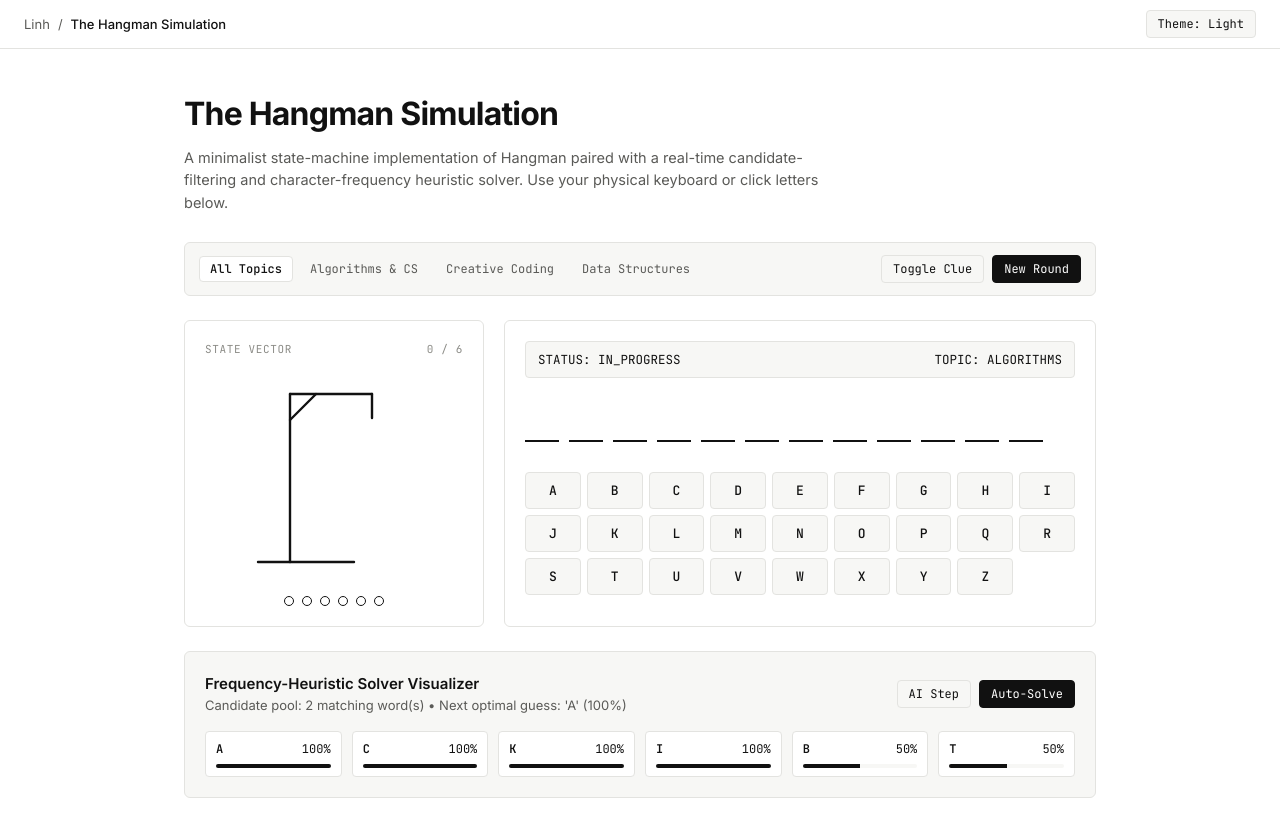
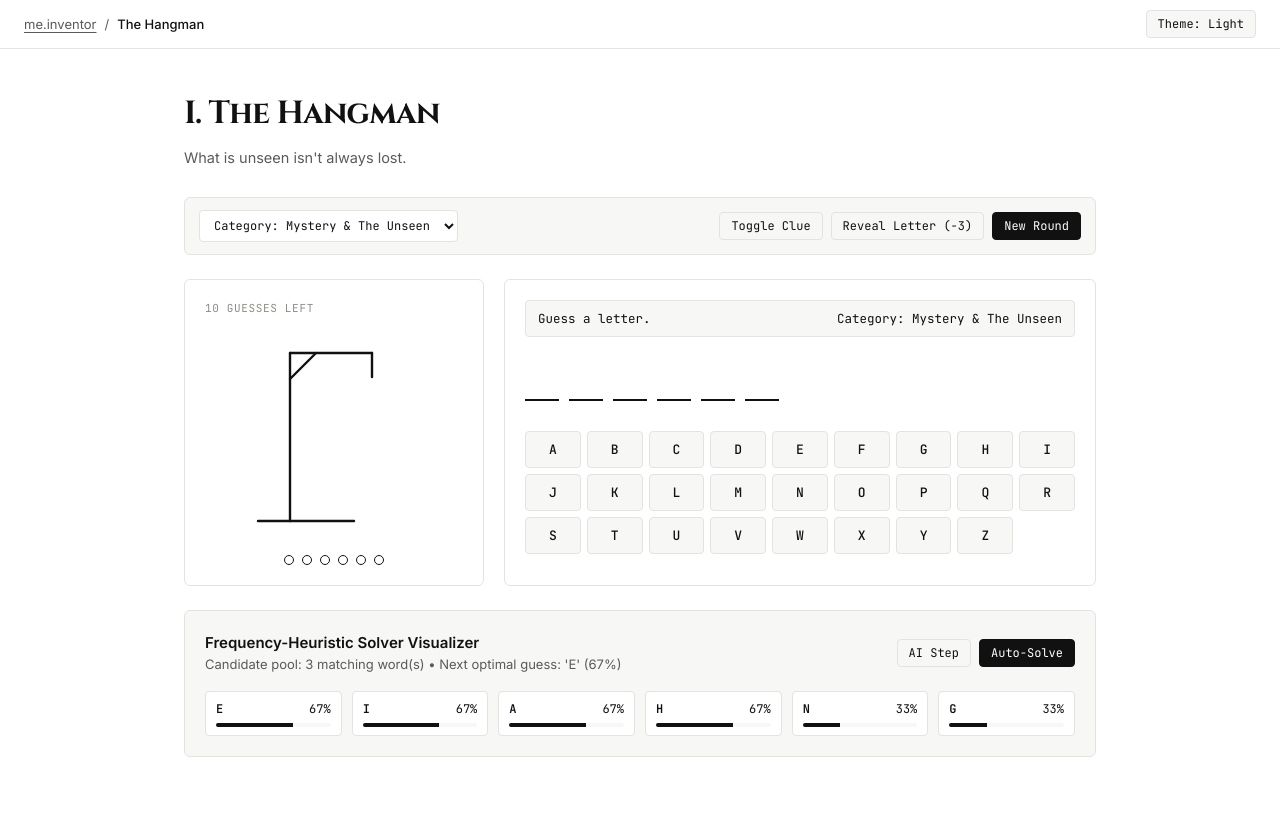
Before and after one commit to ttranglinh/me.github.io, a plain HTML site: page hangman/hang_man_index.html in a window 1280 px wide. Drawn offline with Linux system fonts and the light colour scheme.

Commit message:
Update Hangman game and word themes

```diff
--- a/hangman/index.html
+++ b/hangman/hang_man_index.html
@@ -6,7 +6,7 @@
   <title>0. The Hangman </title>
   <link rel="preconnect" href="https://fonts.googleapis.com" />
   <link rel="preconnect" href="https://fonts.gstatic.com" crossorigin />
-  <link href="https://fonts.googleapis.com/css2?family=Inter:wght@400;500;600;700&family=JetBrains+Mono:wght@400;500;600&display=swap" rel="stylesheet" />
+  <link href="https://fonts.googleapis.com/css2?family=Cinzel:wght@700&family=Inter:wght@400;500;600;700&family=JetBrains+Mono:wght@400;500;600&display=swap" rel="stylesheet" />
   <style>
     :root {
       --bg: #ffffff;
@@ -67,22 +67,18 @@
 
     .breadcrumb {
       display: flex;
+      flex-wrap: wrap;
       align-items: center;
-      gap: 8px;
+      gap: 4px 8px;
       color: var(--muted);
     }
 
     .breadcrumb a {
-      color: var(--muted);
-      text-decoration: none;
+      color: inherit;
+      text-underline-offset: 0.2em;
     }
 
-    .breadcrumb a:hover {
-      color: var(--ink);
-      text-decoration: underline;
-    }
-
-    .breadcrumb strong {
+    .topbar-title {
       color: var(--ink);
       font-weight: 500;
     }
@@ -137,6 +133,7 @@
     }
 
     h1 {
+      font-family: 'Cinzel', Georgia, serif;
       font-size: clamp(24px, 3.5vw, 32px);
       font-weight: 700;
       letter-spacing: -0.025em;
@@ -163,33 +160,16 @@
       margin-bottom: 24px;
     }
 
-    .category-group {
-      display: flex;
-      flex-wrap: wrap;
-      gap: 6px;
-    }
-
-    .cat-btn {
-      background: transparent;
-      border: 1px solid transparent;
-      color: var(--muted);
+    #categorySelect {
+      max-width: 100%;
+      background: var(--bg);
+      border: 1px solid var(--border);
+      color: var(--ink);
       font-family: var(--font-mono);
       font-size: 12px;
-      padding: 4px 10px;
+      padding: 6px 10px;
       border-radius: 4px;
       cursor: pointer;
-    }
-
-    .cat-btn:hover {
-      background: var(--bg);
-      color: var(--ink);
-    }
-
-    .cat-btn.active {
-      background: var(--bg);
-      border-color: var(--border);
-      color: var(--ink);
-      font-weight: 500;
     }
 
     /* Workspace Grid */
@@ -272,6 +252,8 @@
       border-radius: 4px;
       margin-bottom: 16px;
       display: flex;
+      flex-wrap: wrap;
+      gap: 4px 12px;
       justify-content: space-between;
       align-items: center;
     }
@@ -440,11 +422,11 @@
 <body>
 
   <header class="topbar">
-    <div class="breadcrumb">
-      <a href="../">Linh</a>
-      <span>/</span>
-      <strong>The Hangman Simulation</strong>
-    </div>
+    <nav class="breadcrumb" aria-label="Breadcrumb">
+      <a href="../index.html">me.inventor</a>
+      <span aria-hidden="true">/</span>
+      <span class="topbar-title" aria-current="page">The Hangman</span>
+    </nav>
     <div class="topbar-controls">
       <button class="btn" id="themeBtn" type="button">Theme: Light</button>
     </div>
@@ -452,34 +434,31 @@
 
   <main class="container">
     <div class="header-block">
-      <h1>The Hangman Simulation</h1>
+      <h1>I. The Hangman</h1>
       <p class="subtitle">
-        A minimalist state-machine implementation of Hangman paired with a real-time candidate-filtering and character-frequency heuristic solver. Use your physical keyboard or click letters below.
+        What is unseen isn't always lost.
       </p>
     </div>
 
     <!-- Category & Game Toolbar -->
     <div class="toolbar">
-      <div class="category-group" id="categoryGroup">
-        <button class="cat-btn active" data-cat="All" type="button">All Topics</button>
-        <button class="cat-btn" data-cat="Algorithms" type="button">Algorithms & CS</button>
-        <button class="cat-btn" data-cat="Graphics" type="button">Creative Coding</button>
-        <button class="cat-btn" data-cat="Structures" type="button">Data Structures</button>
-      </div>
-      <div style="display: flex; gap: 8px;">
+      <select id="categorySelect" aria-label="Word category">
+        <option value="mystery">Category: Mystery &amp; The Unseen</option>
+        <option value="mindstate">Category: State of Mind</option>
+        <option value="literature">Category: Literature</option>
+      </select>
+      <div style="display: flex; flex-wrap: wrap; gap: 8px;">
         <button class="btn" id="clueBtn" type="button">Toggle Clue</button>
+        <button class="btn" id="hintBtn" type="button" aria-keyshortcuts="!">Reveal Letter (−3)</button>
         <button class="btn primary" id="newGameBtn" type="button">New Round</button>
       </div>
     </div>
 
     <!-- Main Interactive Workspace -->
     <div class="workspace">
-      <!-- Left: SVG Gallows & Vector State -->
+      <!-- Gallows and remaining guesses -->
       <div class="panel gallows-wrap">
-        <div class="panel-label" style="width: 100%;">
-          <span>State Vector</span>
-          <span id="errorRatio">0 / 6</span>
-        </div>
+        <div class="panel-label" id="guessCount" style="width: 100%;">10 guesses left</div>
 
         <svg width="200" height="210" viewBox="0 0 200 210" fill="none" stroke="currentColor" stroke-width="2.4" stroke-linecap="round">
           <!-- Gallows Frame -->
@@ -511,8 +490,8 @@
       <!-- Right: Word Slots & Keyboard -->
       <div class="panel">
         <div class="status-banner">
-          <span id="statusText">STATUS: IN_PROGRESS</span>
-          <span id="catBadge">TOPIC: ALGORITHMS</span>
+          <span id="statusText" role="status">Guess a letter.</span>
+          <span id="catBadge"></span>
         </div>
 
         <div class="clue-box" id="clueBox"></div>
@@ -544,34 +523,58 @@
   </main>
 
   <script>
-    const DICTIONARY = [
-      { word: 'RECURSION', cat: 'Algorithms', clue: 'A function calling itself until reaching a base case.', note: 'Used in fractal trees, DFS maze carving, and divide-and-conquer sorting.' },
-      { word: 'BACKTRACKING', cat: 'Algorithms', clue: 'Incremental search that abandons dead-end paths.', note: 'Core mechanism behind recursive maze generation and constraint solvers.' },
-      { word: 'HEURISTIC', cat: 'Algorithms', clue: 'A practical rule-of-thumb strategy for fast problem solving.', note: 'A* pathfinding uses Manhattan or Euclidean distance heuristics to guide search.' },
-      { word: 'COMPLEXITY', cat: 'Algorithms', clue: 'Measures how runtime or memory scales with input size.', note: 'Often expressed in Big-O notation such as O(n log n).' },
-      { word: 'PENDULUM', cat: 'Graphics', clue: 'A suspended mass swinging under gravitational acceleration.', note: 'Coupling two pendulums creates a chaotic system solved via RK4 integration.' },
-      { word: 'KALEIDOSCOPE', cat: 'Graphics', clue: 'Symmetrical visual patterns generated via angular reflection.', note: 'Built in Canvas/p5.js using polar coordinates and rotational transforms.' },
-      { word: 'SHADER', cat: 'Graphics', clue: 'A small program executed in parallel per pixel on the GPU.', note: 'GLSL fragment shaders power real-time procedural noise and raymarching.' },
-      { word: 'KINEMATICS', cat: 'Graphics', clue: 'Describes motion via position, velocity, and acceleration.', note: 'Updating velocity by acceleration each frame forms the core physics loop.' },
-      { word: 'QUADTREE', cat: 'Structures', clue: 'A tree structure that recursively divides 2D space into four quadrants.', note: 'Reduces 2D particle collision checks from O(n²) down to O(n log n).' },
-      { word: 'HASHMAP', cat: 'Structures', clue: 'Maps keys to values for O(1) average lookup time.', note: 'Essential for frequency counting and caching computed states.' },
-      { word: 'ADJACENCY', cat: 'Structures', clue: 'Matrix or list representation showing connected graph vertices.', note: 'Used to represent grids and networks in graph traversal algorithms.' },
-      { word: 'QUEUE', cat: 'Structures', clue: 'First-In, First-Out (FIFO) linear collection.', note: 'Controls Breadth-First Search (BFS) and grid movement in Snake.' }
-    ];
+    const DICTIONARY = {
+      mystery: [
+        { word: "ENIGMA", clue: "A puzzle or person whose true nature remains veiled even under close study." },
+        { word: "CIPHER", clue: "A disguised message that looks like nonsense until you hold the key." },
+        { word: "OMEN", clue: "A subtle early sign hinting at what is quietly unfolding." },
+        { word: "LABYRINTH", clue: "A winding path where every dead end teaches you the shape of the maze." },
+        { word: "SHADOW", clue: "Proof that light is nearby, even when the source stays out of sight." },
+        { word: "CONUNDRUM", clue: "A riddle whose answer only appears once you question your first assumption." },
+        { word: "WHISPER", clue: "A truth spoken softly enough that only those paying attention catch it." },
+        { word: "PHANTOM", clue: "Something felt strongly in the mind though absent from the room." }
+      ],
+      mindstate: [
+        { word: "SERENITY", clue: "Calmness that stays intact even when the outside world turns noisy." },
+        { word: "SOLITUDE", clue: "Being alone without loneliness; the quiet space where clarity returns." },
+        { word: "REVERIE", clue: "A waking daydream where the mind wanders free of clocks and rules." },
+        { word: "CATHARSIS", clue: "The sudden emotional release that follows facing a heavy truth." },
+        { word: "LUCIDITY", clue: "Seeing a situation clearly, stripped of fear or wishful thinking." },
+        { word: "STILLNESS", clue: "Not the absence of movement, but the quiet control beneath it." },
+        { word: "EQUANIMITY", clue: "Meeting both praise and setback with the same steady breath." },
+        { word: "NOSTALGIA", clue: "A bittersweet ache for a memory that feels warmer in hindsight." }
+      ],
+      literature: [
+        { word: "ALLEGORY", clue: "A story whose surface characters carry a deeper hidden meaning." },
+        { word: "PROLOGUE", clue: "The quiet opening scene before the main journey begins." },
+        { word: "MONOLOGUE", clue: "An unfiltered truth spoken aloud when no one else is answering." },
+        { word: "EPILOGUE", clue: "A final backward glance after the main storm has settled." },
+        { word: "METAPHOR", clue: "Understanding one mystery by naming it after another." },
+        { word: "PALIMPSEST", clue: "A manuscript scraped clean and rewritten, yet still showing traces of its past." },
+        { word: "ANTHOLOGY", clue: "Different voices and fragments gathered between two covers." },
+        { word: "FORESHADOW", clue: "A quiet detail planted early that only makes sense at the ending." }
+      ]
+    };
 
-    let selectedCategory = 'All';
-    let currentEntry = DICTIONARY[0];
+    const STARTING_GUESSES = 10;
+    const HINT_COST = 3;
+    const VOWELS = 'AEIOU';
+
+    let roundWords;
+    let currentEntry;
     let guessedLetters = new Set();
-    let wrongGuesses = 0;
+    let guessesLeft = STARTING_GUESSES;
+    let feedback = 'Guess a letter.';
     let autoTimer = null;
 
-    const MAX_ERRORS = 6;
     const wordDisplay = document.getElementById('wordDisplay');
     const keyboardEl = document.getElementById('keyboard');
     const statusText = document.getElementById('statusText');
     const catBadge = document.getElementById('catBadge');
-    const errorRatio = document.getElementById('errorRatio');
+    const categorySelect = document.getElementById('categorySelect');
+    const guessCount = document.getElementById('guessCount');
     const stateDots = document.querySelectorAll('#stateDots .dot');
+    const hintBtn = document.getElementById('hintBtn');
     const clueBox = document.getElementById('clueBox');
     const conceptNote = document.getElementById('conceptNote');
     const solverStats = document.getElementById('solverStats');
@@ -592,21 +595,14 @@
       }
     });
 
-    // Category Selection
-    document.querySelectorAll('.cat-btn').forEach((btn) => {
-      btn.addEventListener('click', () => {
-        document.querySelectorAll('.cat-btn').forEach((b) => b.classList.remove('active'));
-        btn.classList.add('active');
-        selectedCategory = btn.dataset.cat;
-        startNewRound();
-      });
-    });
+    categorySelect.addEventListener('change', startNewRound);
 
     document.getElementById('clueBtn').addEventListener('click', () => {
       clueBox.classList.toggle('visible');
     });
 
     document.getElementById('newGameBtn').addEventListener('click', startNewRound);
+    hintBtn.addEventListener('click', revealLetter);
 
     function startNewRound() {
       if (autoTimer) {
@@ -615,18 +611,16 @@
         aiAutoBtn.textContent = 'Auto-Solve';
       }
 
-      const pool = selectedCategory === 'All'
-        ? DICTIONARY
-        : DICTIONARY.filter((item) => item.cat === selectedCategory);
-
-      currentEntry = pool[Math.floor(Math.random() * pool.length)];
+      roundWords = DICTIONARY[categorySelect.value];
+      currentEntry = roundWords[Math.floor(Math.random() * roundWords.length)];
       guessedLetters = new Set();
-      wrongGuesses = 0;
+      guessesLeft = STARTING_GUESSES;
+      feedback = 'Guess a letter.';
 
       clueBox.textContent = `Clue: ${currentEntry.clue}`;
       clueBox.classList.remove('visible');
       conceptNote.classList.remove('visible');
-      catBadge.textContent = `TOPIC: ${currentEntry.cat.toUpperCase()}`;
+      catBadge.textContent = categorySelect.selectedOptions[0].textContent;
 
       renderAll();
     }
@@ -636,14 +630,32 @@
     }
 
     function isGameOver() {
-      return isSolved() || wrongGuesses >= MAX_ERRORS;
+      return isSolved() || guessesLeft === 0;
     }
 
     function makeGuess(letter) {
       if (isGameOver() || guessedLetters.has(letter)) return;
       guessedLetters.add(letter);
-      if (!currentEntry.word.includes(letter)) {
-        wrongGuesses++;
+      if (currentEntry.word.includes(letter)) {
+        feedback = `Good guess: ${letter}.`;
+      } else {
+        const cost = VOWELS.includes(letter) ? 2 : 1;
+        guessesLeft = Math.max(0, guessesLeft - cost);
+        feedback = `${letter} is absent. −${cost} ${cost === 1 ? 'guess' : 'guesses'}.`;
+      }
+      renderAll();
+    }
+
+    function revealLetter() {
+      if (isGameOver()) return;
+      if (guessesLeft < HINT_COST) {
+        feedback = `You need ${HINT_COST} guesses to reveal a letter.`;
+      } else {
+        const missing = [...new Set(currentEntry.word)].filter((letter) => !guessedLetters.has(letter));
+        const letter = missing[Math.floor(Math.random() * missing.length)];
+        guessedLetters.add(letter);
+        guessesLeft -= HINT_COST;
+        feedback = `Revealed ${letter}. −${HINT_COST} guesses.`;
       }
       renderAll();
     }
@@ -653,7 +665,7 @@
       const wrongSet = new Set([...guessedLetters].filter((l) => !target.includes(l)));
 
       // Filter candidate words matching length, known positions, and excluded letters
-      const candidates = DICTIONARY.map((d) => d.word).filter((w) => {
+      const candidates = roundWords.map((entry) => entry.word).filter((w) => {
         if (w.length !== target.length) return false;
         for (let i = 0; i < target.length; i++) {
           const revealed = guessedLetters.has(target[i]) ? target[i] : null;
@@ -691,16 +703,19 @@
 
     function renderAll() {
       // Update SVG Figure & Dots
-      for (let i = 0; i < MAX_ERRORS; i++) {
+      const guessesSpent = STARTING_GUESSES - guessesLeft;
+      const visibleParts = Math.floor(guessesSpent * stateDots.length / STARTING_GUESSES);
+      for (let i = 0; i < stateDots.length; i++) {
         const part = document.getElementById(`part-${i}`);
-        part.classList.toggle('visible', i < wrongGuesses);
-        stateDots[i].classList.toggle('filled', i < wrongGuesses);
+        part.classList.toggle('visible', i < visibleParts);
+        stateDots[i].classList.toggle('filled', i < visibleParts);
       }
-      errorRatio.textContent = `${wrongGuesses} / ${MAX_ERRORS}`;
+      guessCount.textContent = `${guessesLeft} ${guessesLeft === 1 ? 'guess' : 'guesses'} left`;
 
       // Update Word Display
       const solved = isSolved();
-      const lost = wrongGuesses >= MAX_ERRORS && !solved;
+      const lost = guessesLeft === 0 && !solved;
+      hintBtn.disabled = solved || lost;
       wordDisplay.innerHTML = '';
 
       currentEntry.word.split('').forEach((ch) => {
@@ -715,17 +730,17 @@
         wordDisplay.appendChild(slot);
       });
 
-      // Update Status Banner & Concept Note
+      // Show the clue again once the round ends.
       if (solved) {
         statusText.textContent = 'STATUS: SOLVED';
-        conceptNote.innerHTML = `<strong>CS Context:</strong> ${currentEntry.note}`;
-        conceptNote.classList.add('visible');
       } else if (lost) {
         statusText.textContent = `STATUS: HALTED (${currentEntry.word})`;
-        conceptNote.innerHTML = `<strong>CS Context:</strong> ${currentEntry.note}`;
+      } else {
+        statusText.textContent = feedback;
+      }
+      if (solved || lost) {
+        conceptNote.textContent = `${currentEntry.word} — ${currentEntry.clue}`;
         conceptNote.classList.add('visible');
-      } else {
-        statusText.textContent = 'STATUS: IN_PROGRESS';
       }
 
       // Update Keyboard
@@ -804,9 +819,11 @@
 
     // Physical Keyboard Support
     document.addEventListener('keydown', (e) => {
-      if (e.metaKey || e.ctrlKey || e.altKey) return;
+      if (e.target === categorySelect || e.metaKey || e.ctrlKey || e.altKey) return;
       const key = e.key.toUpperCase();
-      if (/^[A-Z]$/.test(key)) {
+      if (key === '!') {
+        revealLetter();
+      } else if (/^[A-Z]$/.test(key)) {
         makeGuess(key);
       }
     });
```
Also changed, not shown: index.html (+1 -1 lines).
